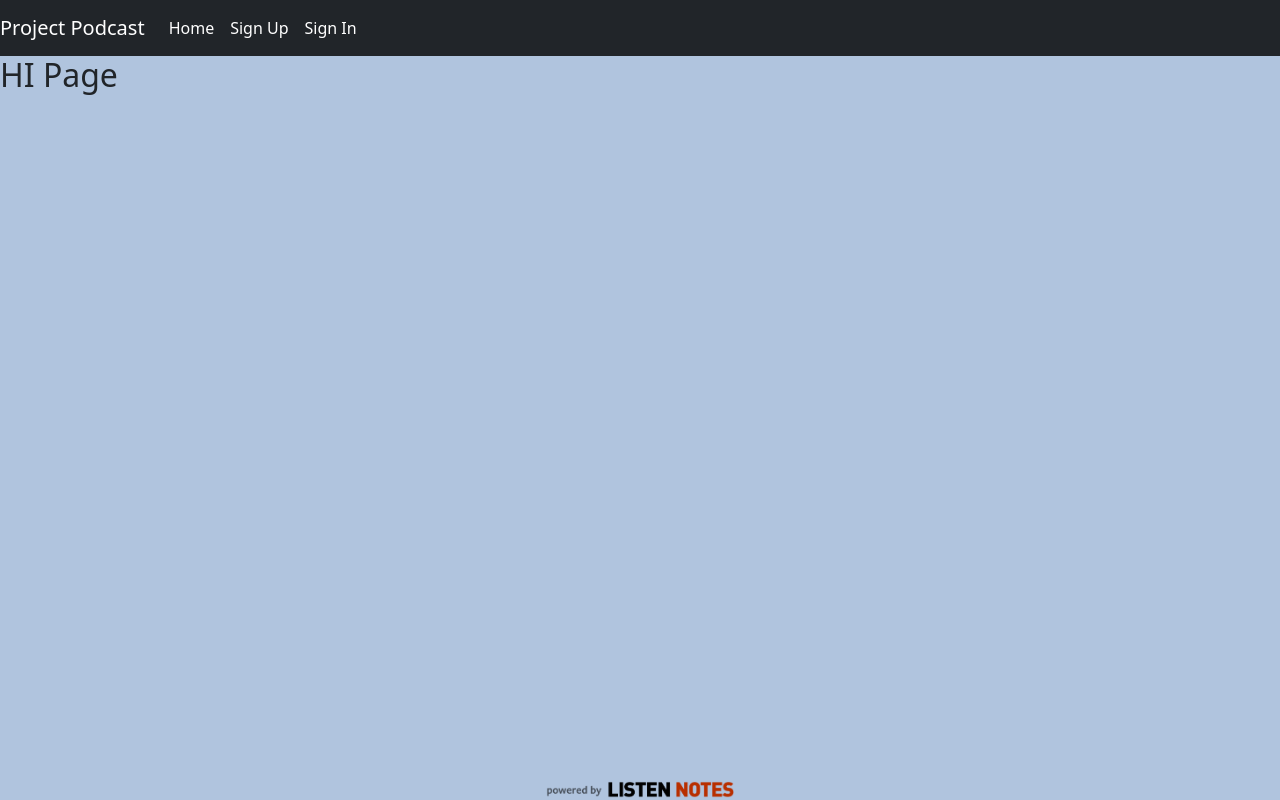
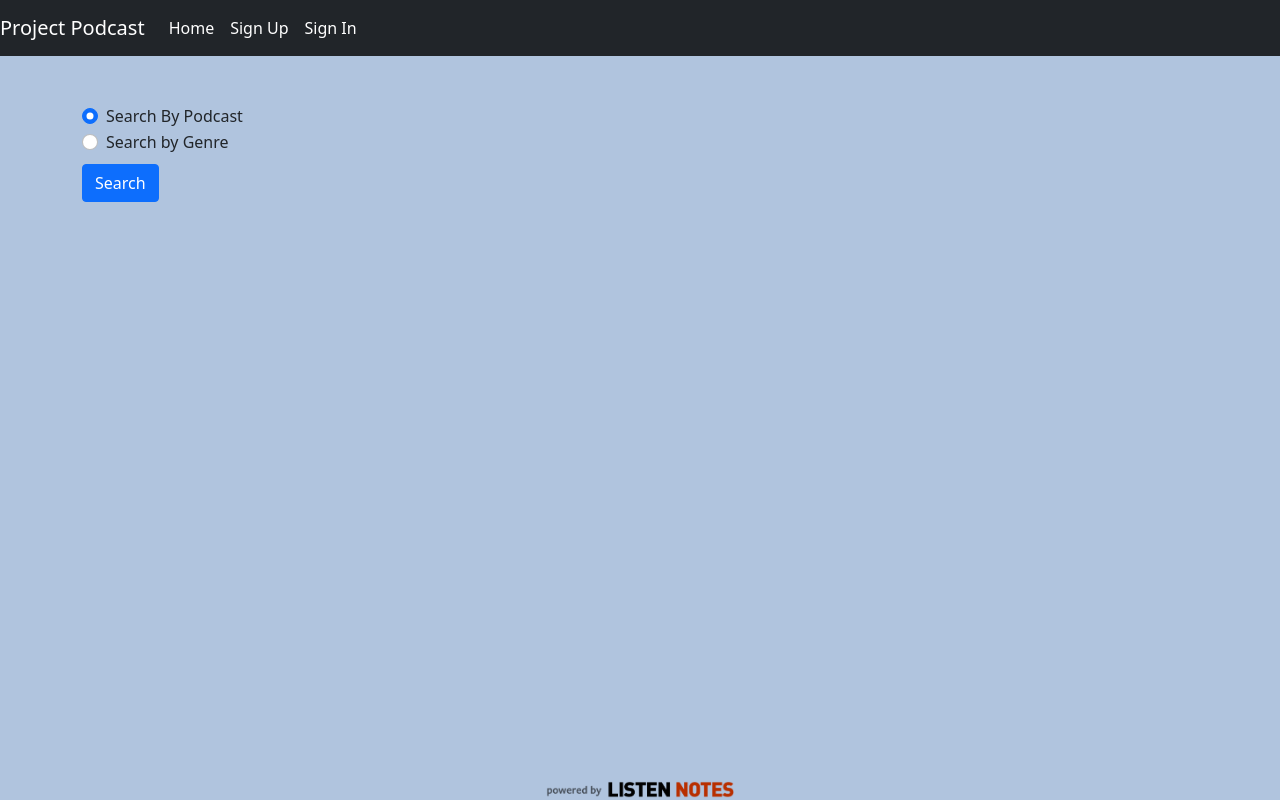
Before and after one commit to steven43533/podcast-project-client, a React (Create React App) app: page / in a window 1280 px wide. Built offline with nearby package versions, Linux system fonts and the light colour scheme.

Commit message:
Added to home page/Search By Podcast button/Search By Genre button/ Search button

```diff
--- a/src/Pages/Home.js
+++ b/src/Pages/Home.js
@@ -1,11 +1,62 @@
+import { useState } from "react"
+
 const Home = (props) => {
-	// const { msgAlert, user } = props
-	console.log('props in home', props)
+
+	const [selectedOption, setSelectedOption] = useState("Search-By-Podcast")
+
+	let handleOptionChange = changeEvent => {
+		setSelectedOption(changeEvent.target.value)
+	}
+
+	let handleFormSubmit = formSubmitEvent => {
+		formSubmitEvent.preventDefault()
+		console.log("You searched by ", selectedOption);
+	}
 
 	return (
-		<>
-			<h2>HI Page</h2>
-		</>
+		<div className="container">
+			<div className="row mt-5">
+				<div className="col-sm-12">
+
+					<form onSubmit={handleFormSubmit}>
+
+						<div className="form-check">
+							<label>
+								<input
+									type="radio"
+									value="Search-By-Podcast"
+									checked={selectedOption === "Search-By-Podcast"}
+									onChange={handleOptionChange}
+									className="form-check-input"
+								/>
+								Search By Podcast
+							</label>
+						</div>
+
+						<div className="form-check">
+							<label>
+								<input
+									type="radio"
+									value="Search-By-Genre"
+									checked={selectedOption === "Search-By-Genre"}
+									onChange={handleOptionChange}
+									className="form-check-input"
+								/>
+								Search by Genre
+							</label>
+						</div>
+
+						<div className="form-group">
+							<button className="btn btn-primary mt-2" type="submit">
+								Search
+							</button>
+						</div>
+
+					</form>
+
+				</div>
+			</div>
+		</div>
 	)
 }
 
```
